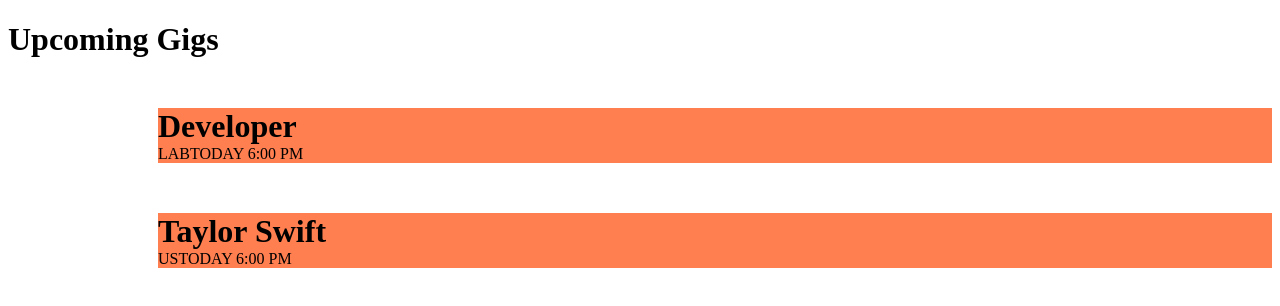
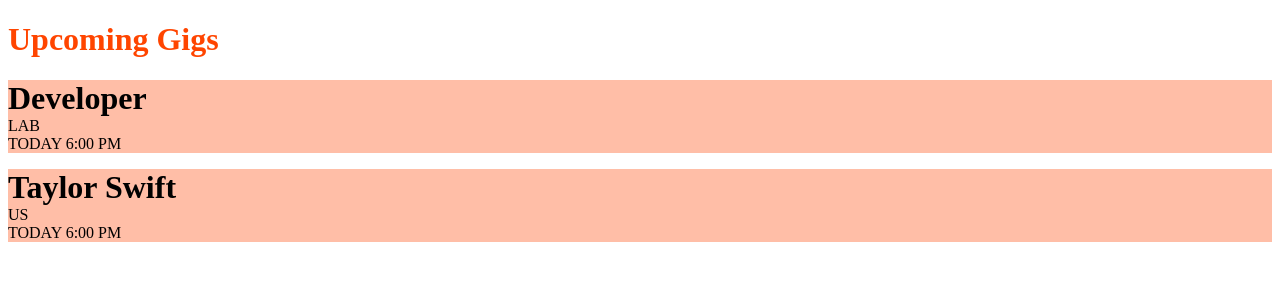
Before and after one commit to limonana/GigHub, an Angular app in the folder GigHub/: page /upcoming-gigs in a window 1280 px wide. Shown: the top 306 px of the page. Built offline with nearby package versions, Linux system fonts and the light colour scheme.

Commit message:
set margings of gig block

```diff
--- a/GigHub/src/app/upcoming-gigs/upcoming-gigs.component.css
+++ b/GigHub/src/app/upcoming-gigs/upcoming-gigs.component.css
@@ -1,20 +1,26 @@
+h1{
+    color: orangered;
+}
+.GigsList{
+    display: block;
+    padding: inherit;
+    margin: auto;
+}
 .Gig{
-    background-color: coral;
-    margin-top: 50px;
+    background-color:  rgba(255,127,80,0.5);
     display: block;
     color: black;
-    margin-left: 110px;
+    margin-bottom: 1em;
 }
-.Artist{
+.ArtistLink{
     font-weight: bold;
     font-size: xx-large;
     text-decoration: none;
     color: black;
-    display: block;
 }
 .Time{
-    display: inline;
+
 }
 .Location{
-    display: inline;
+
 }
--- a/GigHub/src/app/upcoming-gigs/upcoming-gigs.component.html
+++ b/GigHub/src/app/upcoming-gigs/upcoming-gigs.component.html
@@ -1,7 +1,7 @@
 <h1>Upcoming Gigs</h1>
-<ul>
+<ul class="GigsList">
 <li *ngFor="let gig of gigs" class="Gig">
-    <a class="Artist" href='#'>{{gig.Artist}}</a>
+    <a class="ArtistLink" href='#'>{{gig.Artist}}</a>
     <div class="Location">{{gig.Location}}</div>
     <div class="Time">{{gig.Time}}</div>
 </li>
```
